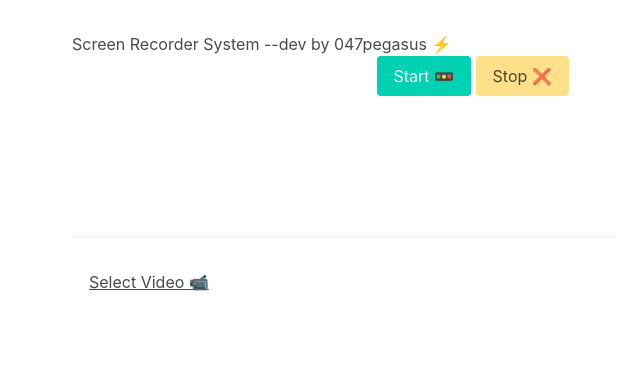
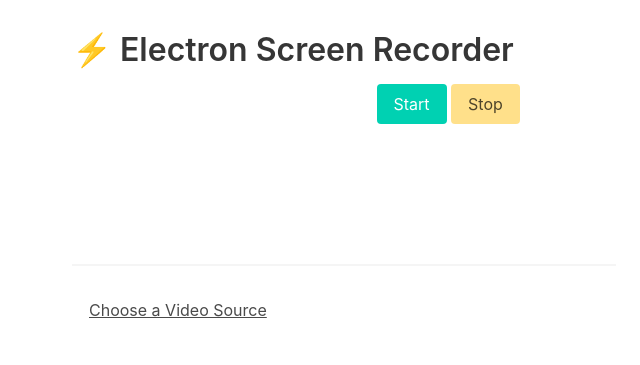
Before and after one commit to 047pegasus/ElectronProjects, an Electron app: page scRecorder/src/index.html in a window 800 px wide. Shown: the whole page, without its empty margins (56-696 px from the left). Drawn offline with nearby package versions, Linux system fonts and the light colour scheme.

Commit message:
Added complete project implementation ✅

```diff
--- a/scRecorder/src/index.html
+++ b/scRecorder/src/index.html
@@ -2,20 +2,23 @@
 <html>
   <head>
     <meta charset="UTF-8" />
-    <meta name="viewport" content="width=device-width, initial-scale=1">
-    <title>Screen Recorder @047pegasus</title>
-    <link rel="stylesheet" href="https://cdn.jsdelivr.net/npm/bulma@0.9.4/css/bulma.min.css">
-    <link rel="icon" href="./Assets/favicon.svg"/>
+    <title>Screen Recorder</title>
+    <link rel="stylesheet" href="https://cdn.jsdelivr.net/npm/bulma@0.8.0/css/bulma.min.css"/>
     <link rel="stylesheet" href="index.css" />
+    <script defer src="render.js"></script>
   </head>
-  <body>
-    <h1>Screen Recorder System --dev by 047pegasus ⚡</h1>
+  <body class="content">
+    <h1>⚡ Electron Screen Recorder </h1>
+
     <video></video>
-    <button class="button is-primary" id="startBtn" >Start 🚥</button>
-    <button class="button is-warning" id="stopBtn">Stop ❌</button>
-    <br><hr/>
-    <button class="button is-text" id="videoSelectBtn">Select Video 📹</button>
 
+    <button id="startBtn" class="button is-primary">Start</button>
+    <button id="stopBtn" class="button is-warning">Stop</button>
+
+    <hr />
+
+    <button id="videoSelectBtn" class="button is-text">
+      Choose a Video Source
+    </button>
   </body>
-  <script defer src="./render.js"></script>
 </html>
--- a/scRecorder/src/index.js
+++ b/scRecorder/src/index.js
@@ -12,8 +12,7 @@ const createWindow = () => {
     width: 800,
     height: 600,
     webPreferences: {
-      nodeIntegration: true,
-      enableRemoteModule: true
+      nodeIntegration: true
     }
   });
 
--- a/scRecorder/src/preload.js
+++ /dev/null
@@ -1,2 +0,0 @@
-// See the Electron documentation for details on how to use preload scripts:
-// https://www.electronjs.org/docs/latest/tutorial/process-model#preload-scripts
--- a/scRecorder/src/render.js
+++ b/scRecorder/src/render.js
@@ -1,4 +1,4 @@
-const { desktopCapturer, remote } = require('electron');
+const { desktopCapturer, remote } = require('electron')
 
 const { writeFile } = require('fs');
 
```
